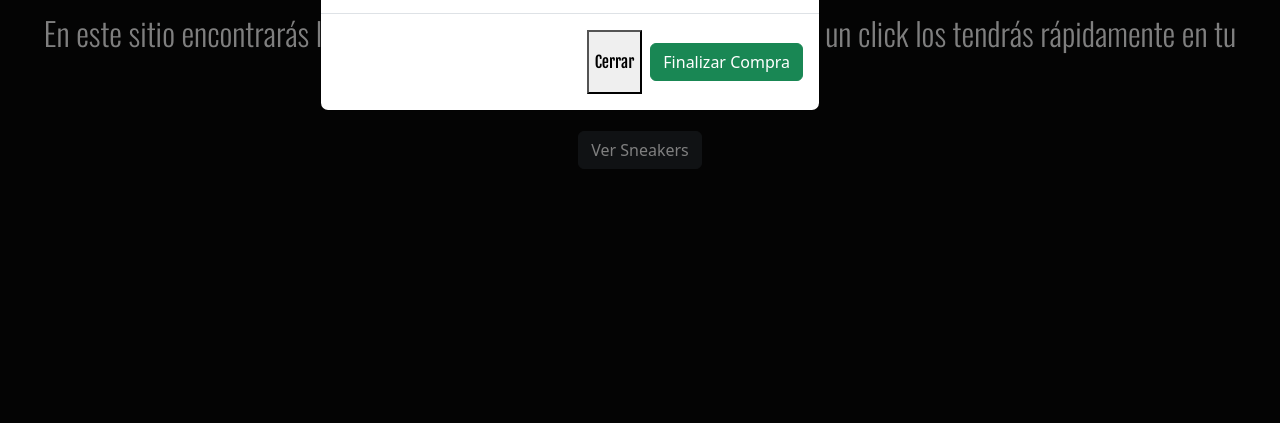
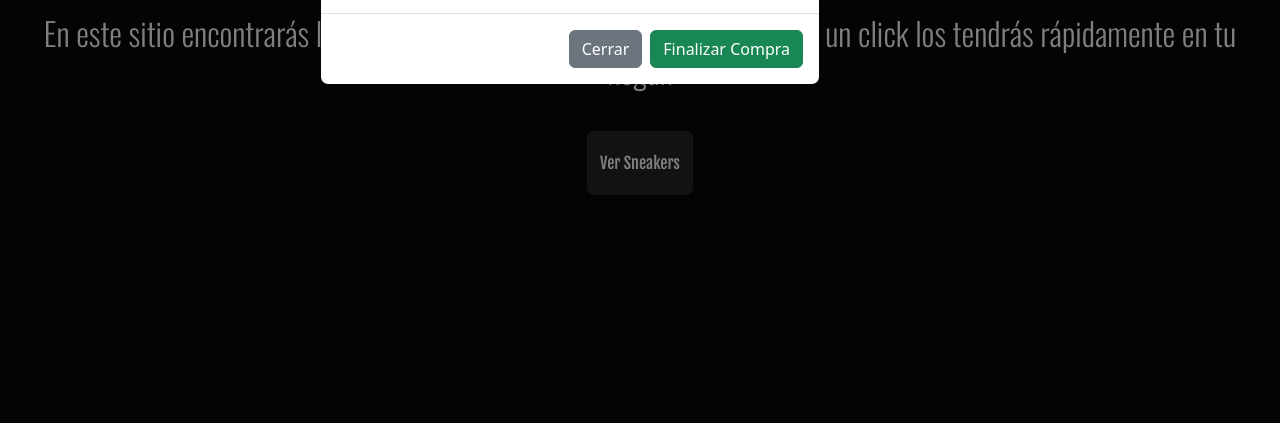
Before and after one commit to SantiAlmiron/Fast-Clothes, a plain HTML site: page index.html in a window 1280 px wide. Both pictures are taken after a click on the link 1236 px from the left and 45 px from the top of the page. Shown: the part 226-649 px from the top of the page. Drawn offline with nearby package versions, Linux system fonts and the light colour scheme; some packages are replaced by stand-ins of ours; a script that the page names is missing.

Commit message:
corrigiendo detalles

```diff
--- a/estilos.css
+++ b/estilos.css
@@ -58,7 +58,7 @@ font-family: 'Permanent Marker', cursive;
 
 }
 
-.btn2{
+.btn__home{
     height: 4rem;
     font-family: 'Fjalla One', sans-serif;
 }
--- a/index.html
+++ b/index.html
@@ -73,7 +73,7 @@
                 <button type="button" class="btn btn-primary vaciarCarrito" id="vaciar-carrito">Vaciar carrito</button>
               </div>
               <div class="modal-footer">
-                <button type="button" class="btn2 btn-secondary" data-bs-dismiss="modal">Cerrar</button>
+                <button type="button" class="btn btn-secondary" data-bs-dismiss="modal">Cerrar</button>
                 <button type="button" data-bs-dismiss="modal" class="btn btn-success" id="botonFinalizarCompra">Finalizar Compra</button>
               </div>
             </div>
@@ -83,7 +83,7 @@
 
     <section class="Botones">
       <div>
-        <button class="btn btn-dark"  id="verCatalogo">Ver Sneakers</button>
+        <button class="btn btn-dark btn__home"  id="verCatalogo">Ver Sneakers</button>
       </div>
     </section>
 
```
